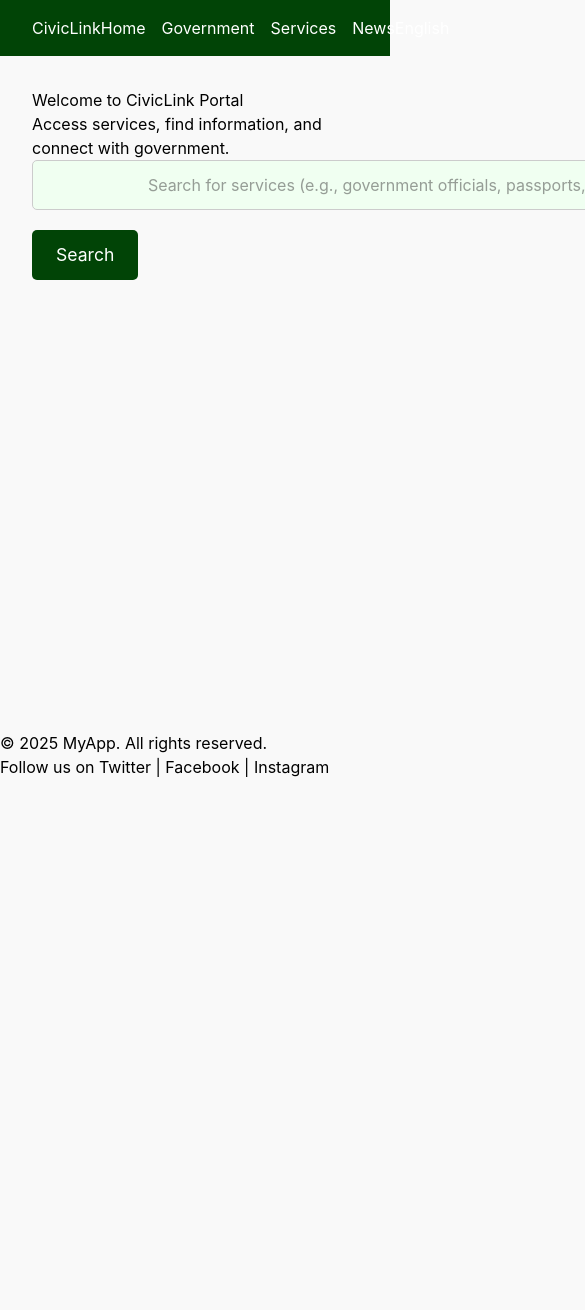
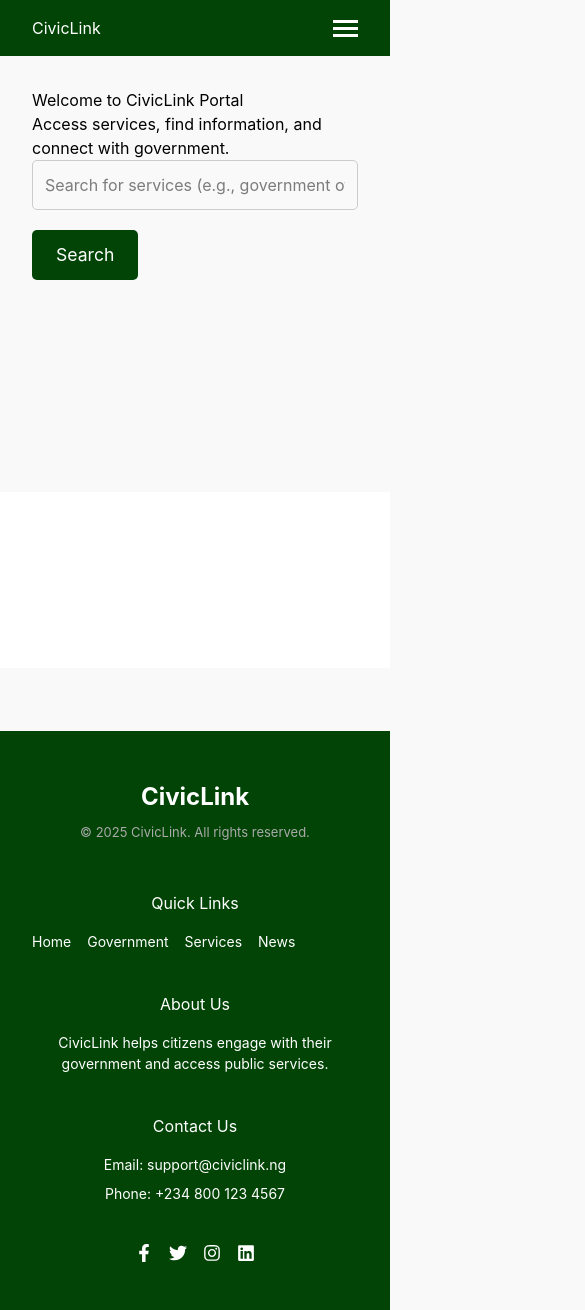
Before and after one commit to EjikeJosephUche/civiklink, a React (Vite) app in the folder frontend/: page / in a window 390 px wide. Shown: the top 1310 px of the page, 585 px wide, since content can reach past the window. Before the commit the page ends 844 px from the top, so only its background shows below. Built offline with nearby package versions, Linux system fonts and the light colour scheme.

Commit message:
navbar and footer style

```diff
--- a/frontend/package.json
+++ b/frontend/package.json
@@ -19,6 +19,7 @@
     "naija-state-local-government": "^1.1.2",
     "react": "^19.0.0",
     "react-dom": "^19.0.0",
+    "react-icons": "^5.5.0",
     "react-router-dom": "^7.5.0",
     "tailwindcss": "^4.1.3"
   },
--- a/frontend/src/components/StepSelectLocation.tsx
+++ b/frontend/src/components/StepSelectLocation.tsx
@@ -39,7 +39,7 @@ const StepSelectLocation = ({ onContinue, onBack }: Props) => {
       </div>
 
       {/* Inputs */}
-      <div style={{ display: 'flex', gap: '1rem', marginBottom: '2rem', width: '80%', margin: '41px auto', alignItems: 'center' }}>
+      <div style={{ display: 'flex', gap: '1rem', marginBottom: '2rem', width: '80%', margin: '41px auto', alignItems: 'center', justifyContent: 'space-between' }}>
         {/* State */}
         <div style={{ flexDirection: 'column', display: 'flex'}}>
           <label style={{ fontSize: '19px', fontWeight: '700', lineHeight: '140%', }}>State</label>
@@ -74,7 +74,7 @@ const StepSelectLocation = ({ onContinue, onBack }: Props) => {
         {/* Ward */}
         <div style={{ flexDirection: 'column', display: 'flex', justifyContent: 'center', marginBottom: '0px' }}>
           <label style={{ fontSize: '19px', fontWeight: '700', lineHeight: '140%' }}>Ward/Area(optional)</label>
-          <input style={{ padding: '14.5px 20px'}}
+          <input style={{ padding: '14.5px 20px', marginBottom: '0px'}}
             type="text"
             value={ward}
             onChange={(e) => setWard(e.target.value)}
--- a/frontend/src/components/footer/Footer.module.css
+++ b/frontend/src/components/footer/Footer.module.css
@@ -1,17 +1,121 @@
 .footer {
-  text-align: center;
-  padding: 1.5rem;
-  background-color: #282c34;
-  color: white;
-  font-size: 0.9rem;
+  background-color: #014406;
+  color: #fff;
+  padding: 3rem 2rem;
+  font-size: 14px;
 }
 
-.footer a {
-  color: #61dafb;
-  margin: 0 0.3rem;
-  text-decoration: none;
+.footerContainer {
+  display: flex;
+  flex-wrap: wrap;
+  justify-content: space-between;
+  gap: 2rem;
+  max-width: 1200px;
+  margin: 0 auto;
 }
 
-.footer a:hover {
-  text-decoration: underline;
+.logoSection {
+  flex: 1;
+  min-width: 200px;
 }
+
+.logo {
+  font-size: 24px;
+  font-weight: bold;
+  color: #fff;
+  margin-bottom: 0.5rem;
+}
+
+.copy {
+  font-size: 13px;
+  color: #aaa;
+}
+
+.infoGrid {
+  flex: 3;
+  display: flex;
+  gap: 3rem;
+  flex-wrap: wrap;
+}
+
+.section {
+  min-width: 180px;
+  flex: 1;
+}
+
+.section h3 {
+  font-size: 16px;
+  margin-bottom: 1rem;
+  color: white;
+}
+
+.section ul {
+  list-style: none;
+  padding: 0;
+  margin: 0;
+}
+
+.section ul li {
+  margin-bottom: 0.5rem;
+}
+
+.section ul li a {
+  color: white;
+  text-decoration: none;
+  transition: color 0.3s ease;
+}
+
+.section ul li a:hover {
+  color: #90ee90;
+}
+
+.section p {
+  margin-bottom: 0.5rem;
+  line-height: 1.5;
+}
+
+/* Social icons */
+.socials {
+  margin-top: 2rem;
+  text-align: center;
+  display: flex;
+  justify-content: center;
+  gap: 1.5rem;
+}
+
+.socials a {
+  color: white;
+  font-size: 18px;
+  transition: transform 0.3s ease, color 0.3s ease;
+}
+
+.socials a:hover {
+  transform: scale(1.2);
+  color: #90ee90;
+}
+
+/* Responsive */
+@media (max-width: 768px) {
+  .footerContainer {
+    flex-direction: column;
+    gap: 3rem;
+  }
+
+  .infoGrid {
+    flex-direction: column;
+    gap: 2rem;
+  }
+
+  .socials {
+    flex-wrap: wrap;
+    gap: 1rem;
+  }
+
+  .section {
+    text-align: center;
+  }
+
+  .logoSection {
+    text-align: center;
+  }
+}
--- a/frontend/src/components/footer/Footer.tsx
+++ b/frontend/src/components/footer/Footer.tsx
@@ -1,15 +1,53 @@
-import "./Footer.module.css";
+import { Link } from 'react-router-dom';
+import { FaFacebookF, FaTwitter, FaInstagram, FaLinkedin } from 'react-icons/fa';
+import styles from './Footer.module.css';
 
-const Footer = () => (
-  <footer className="footer">
-    <p>&copy; {new Date().getFullYear()} MyApp. All rights reserved.</p>
-    <p>
-      Follow us on
-      <a href="https://twitter.com" target="_blank" rel="noopener noreferrer"> Twitter</a> |
-      <a href="https://facebook.com" target="_blank" rel="noopener noreferrer"> Facebook</a> |
-      <a href="https://instagram.com" target="_blank" rel="noopener noreferrer"> Instagram</a>
-    </p>
-  </footer>
-);
+const Footer = () => {
+  return (
+    <footer className={styles.footer}>
+      <div className={styles.footerContainer}>
+
+        {/* Left side: Logo + copyright */}
+        <div className={styles.logoSection}>
+          <h2 className={styles.logo}>CivicLink</h2>
+          <p className={styles.copy}>&copy; {new Date().getFullYear()} CivicLink. All rights reserved.</p>
+        </div>
+
+        {/* Right side: Links and Info */}
+        <div className={styles.infoGrid}>
+          <div className={styles.section}>
+            <h3>Quick Links</h3>
+            <ul>
+              <li><Link to="/">Home</Link></li>
+              <li><Link to="/government">Government</Link></li>
+              <li><Link to="/services">Services</Link></li>
+              <li><Link to="/news">News</Link></li>
+            </ul>
+          </div>
+
+          <div className={styles.section}>
+            <h3>About Us</h3>
+            <p>
+              CivicLink helps citizens engage with their government and access public services.
+            </p>
+          </div>
+
+          <div className={styles.section}>
+            <h3>Contact Us</h3>
+            <p>Email: support@civiclink.ng</p>
+            <p>Phone: +234 800 123 4567</p>
+          </div>
+        </div>
+      </div>
+
+      <div className={styles.socials}>
+        <a href="https://facebook.com" target="_blank" rel="noopener noreferrer"><FaFacebookF /></a>
+        <a href="https://twitter.com" target="_blank" rel="noopener noreferrer"><FaTwitter /></a>
+        <a href="https://instagram.com" target="_blank" rel="noopener noreferrer"><FaInstagram /></a>
+        <a href="https://linkedin.com" target="_blank" rel="noopener noreferrer"><FaLinkedin /></a>
+      </div>
+    </footer>
+  );
+};
 
 export default Footer;
--- a/frontend/src/components/navbar/Navbar.module.css
+++ b/frontend/src/components/navbar/Navbar.module.css
@@ -22,21 +22,65 @@ ul {
   gap: 1rem;
 }
 
-.nav-links a {
+.navLinks a {
   color: white;
   text-decoration: none;
 }
 
-.nav-links a:hover {
-  text-decoration: underline;
-}
-
-.nav-links a:hover {
-  background-color: rgba(255, 255, 255, 0.1);
+.navLinks a:hover {
+  /* text-decoration: underline; */
+  color: #ffd700;
 }
 
 /* 🔥 Active link styling */
-.nav-links a.active {
-  background-color: #61dafb;
-  color: #282c34;
+.navinks a.active {
+  /* background-color: #61dafb; */
+  color: #ffd700;
 }
+
+.language h3 {
+  font-size: 16px;
+  /* color: #666; */
+}
+
+.hamburger {
+  display: none;
+  flex-direction: column;
+  cursor: pointer;
+  gap: 4px;
+}
+
+.bar {
+  width: 25px;
+  height: 3px;
+  background-color: white;
+  transition: all 0.3s ease;
+}
+
+/* Mobile view */
+@media (max-width: 768px) {
+  .hamburger {
+    display: flex;
+  }
+
+  .navLinks {
+    position: absolute;
+    top: 100%;
+    left: 0;
+    width: 100%;
+    background-color: #fff;
+    flex-direction: column;
+    align-items: center;
+    padding: 1rem 0;
+    transform: translateY(-200%);
+    z-index: 10;
+  }
+
+  .navLinks.active {
+    transform: translateY(0);
+  }
+
+  .language {
+    display: none;
+  }
+}
--- a/frontend/src/components/navbar/Navbar.tsx
+++ b/frontend/src/components/navbar/Navbar.tsx
@@ -1,26 +1,62 @@
+
+import { useState } from 'react';
 import { Link } from 'react-router-dom';
-import './Navbar.module.css';
+import styles from './Navbar.module.css';
 
-const Navbar = () => (
-  <>
- <nav className="navbar">
-  <div>
-    <h1 className="logo">CivicLink</h1>
-  </div>
-    <div>
- <ul className="nav-links">
-      <li><Link to="/">Home</Link></li>
-      <li><Link to="/government">Government</Link></li>
-      <li><Link to="/services">Services</Link></li>
-      <li><Link to="/news">News</Link></li>
-    </ul>
-    </div>
+const Navbar = () => {
+  const [menuOpen, setMenuOpen] = useState(false);
 
-   <div>
-    <h3>English</h3>
-    </div>
-  </nav>
-   </>
-);
+  return (
+    <nav className={styles.navbar}>
+      <div className={styles.logo}>
+        <h1>CivicLink</h1>
+      </div>
+
+      <div className={styles.hamburger} onClick={() => setMenuOpen(!menuOpen)}>
+        <span className={styles.bar}></span>
+        <span className={styles.bar}></span>
+        <span className={styles.bar}></span>
+      </div>
+
+      <ul className={`${styles.navLinks} ${menuOpen ? styles.active : ''}`}>
+        <li><Link to="/" onClick={() => setMenuOpen(false)}>Home</Link></li>
+        <li><Link to="/government" onClick={() => setMenuOpen(false)}>Government</Link></li>
+        <li><Link to="/services" onClick={() => setMenuOpen(false)}>Services</Link></li>
+        <li><Link to="/news" onClick={() => setMenuOpen(false)}>News</Link></li>
+      </ul>
+
+      <div className={styles.language}>
+        <h3>English</h3>
+      </div>
+    </nav>
+  );
+};
 
 export default Navbar;
+
+// import { Link } from 'react-router-dom';
+// import styles from './Navbar.module.css';
+
+// const Navbar = () => (
+//   <>
+//  <nav className={styles.navbar}>
+//   <div>
+//     <h1 className={styles.logo}>CivicLink</h1>
+//   </div>
+//     <div>
+//  <ul className={styles.navLinks}>
+//       <li><Link to="/">Home</Link></li>
+//       <li><Link to="/government">Government</Link></li>
+//       <li><Link to="/services">Services</Link></li>
+//       <li><Link to="/news">News</Link></li>
+//     </ul>
+//     </div>
+
+//    <div>
+//     <h3>English</h3>
+//     </div>
+//   </nav>
+//    </>
+// );
+
+// export default Navbar;
--- a/frontend/src/components/sections/GovOne.css
+++ b/frontend/src/components/sections/GovOne.css
@@ -22,7 +22,7 @@
   color: #012103;
 }
 
-input {
+.search-input {
   min-width: 800px;
   border-radius: 10px;
   border: 1px solid;
--- a/frontend/src/components/sections/GovOne.tsx
+++ b/frontend/src/components/sections/GovOne.tsx
@@ -13,7 +13,7 @@ export const GovOne = ({ header, subheader}: GovOneProps) => {
   <div className="section-one">
    <h1 className="services-header">{header}</h1>
    <p className="services-sub">{subheader}</p>
-   <input type="text" name="" id="" placeholder="Search for services (e.g., government officials, passports, taxes, permits)..."/>
+   <input className="search-input" type="text" name="" id="" placeholder="Search for services (e.g., government officials, passports, taxes, permits)..."/>
   </div>
  );
 }
--- a/frontend/src/layout/MainLayout.tsx
+++ b/frontend/src/layout/MainLayout.tsx
@@ -1,7 +1,7 @@
 import { Outlet } from 'react-router-dom';
 import Navbar from '../components/navbar/Navbar';
 import Footer from '../components/footer/Footer';
-import '../components/navbar/Navbar.module.css'
+import '../components/navbar/Navbar.module.css';
 
 const MainLayout = () => (
   <>
```
Also changed, not shown: 1 other file (tests, documents, lock files or other folders).
